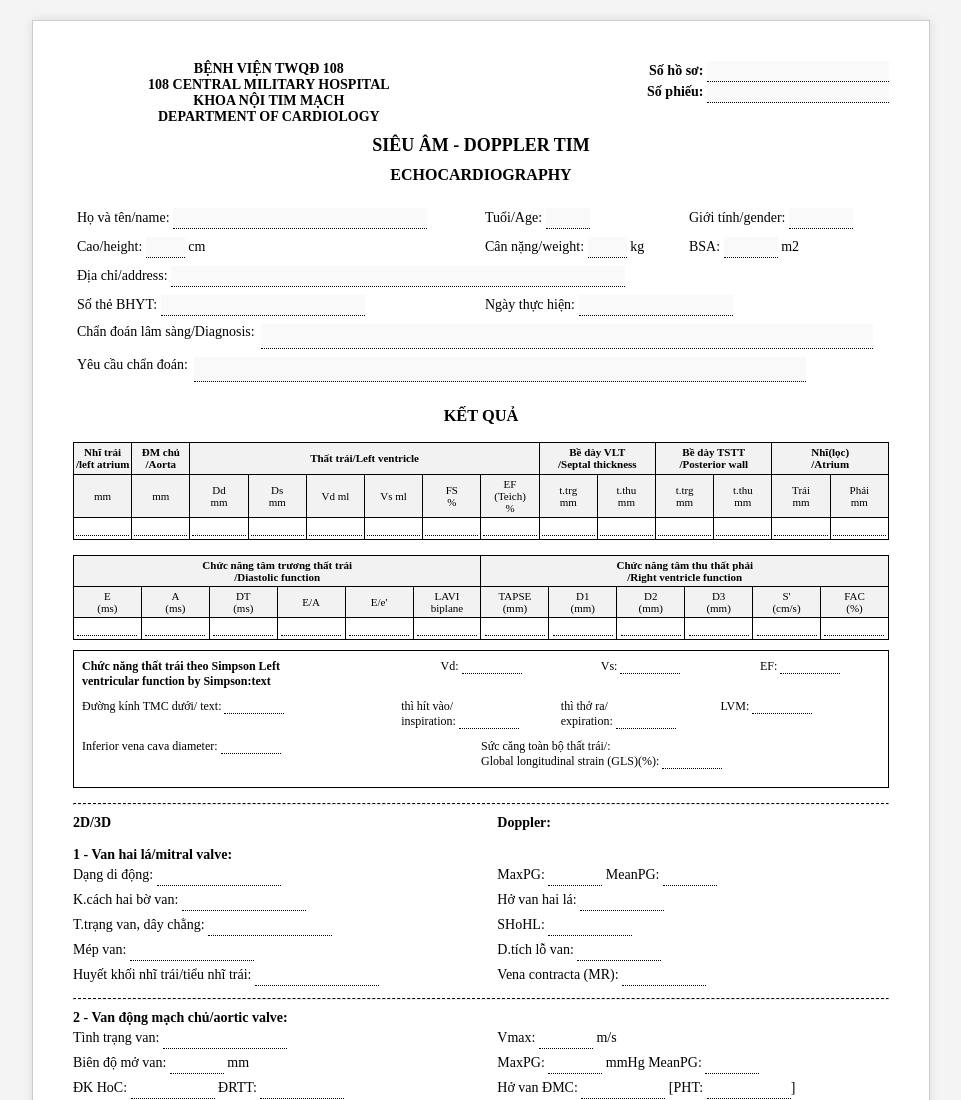
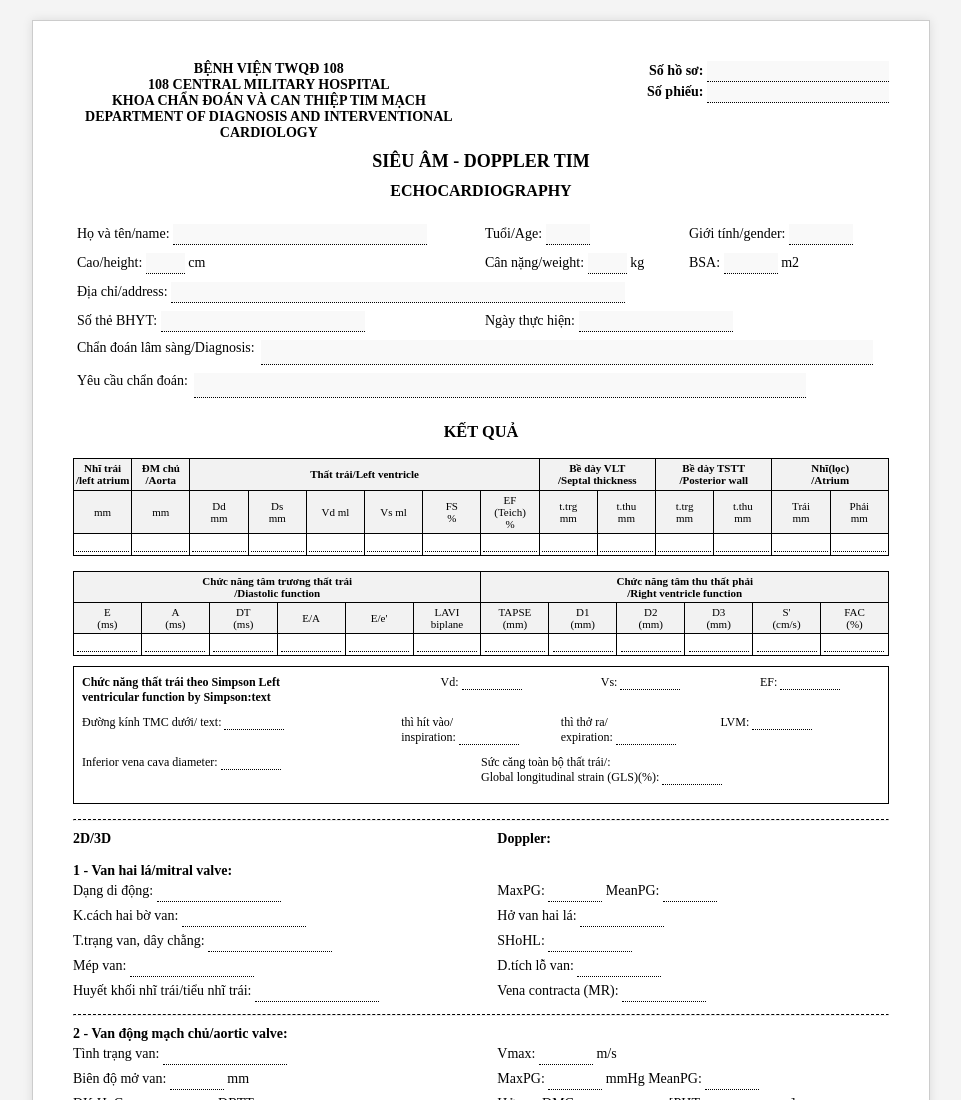
Before and after one commit to dangquytaikb28/form_cho_bac_nnn, a plain HTML site: page index.html in a window 1280 px wide. Shown: the top 1100 px of the page, without its empty margins (159-1120 px from the left). Drawn offline with Linux system fonts and the light colour scheme.

Commit message:
Update index.html

```diff
--- a/index.html
+++ b/index.html
@@ -11,11 +11,11 @@
 <div class="container">
     <div class="header">
         <div class="hospital-info">
-            <div>
+            <div style="text-align: center;">
                 BỆNH VIỆN TWQĐ 108<br>
                 108 CENTRAL MILITARY HOSPITAL<br>
-                <b>KHOA NỘI TIM MẠCH</b><br>
-                <b>DEPARTMENT OF CARDIOLOGY</b>
+                <b>KHOA CHẨN ĐOÁN VÀ CAN THIỆP TIM MẠCH</b><br>
+                <b>DEPARTMENT OF DIAGNOSIS AND INTERVENTIONAL CARDIOLOGY</b>
             </div>
             <div style="text-align: right;">
                 Số hồ sơ: <input type="text" class="hospital-info-input" id="hospitalRecordNumber"><br>
```
